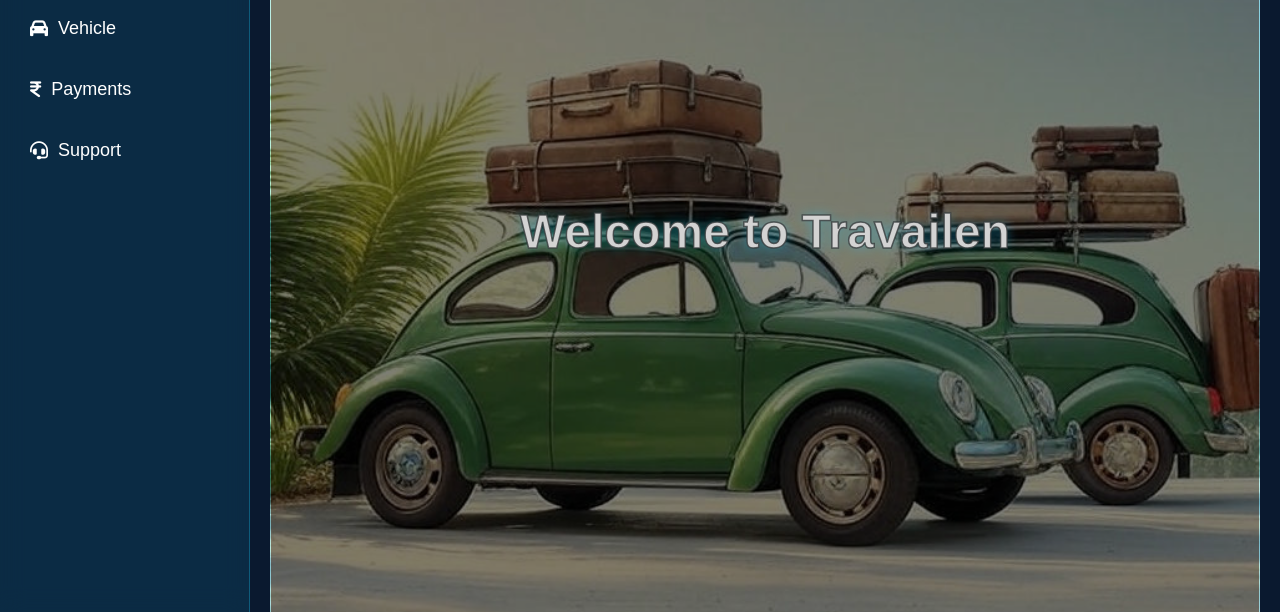
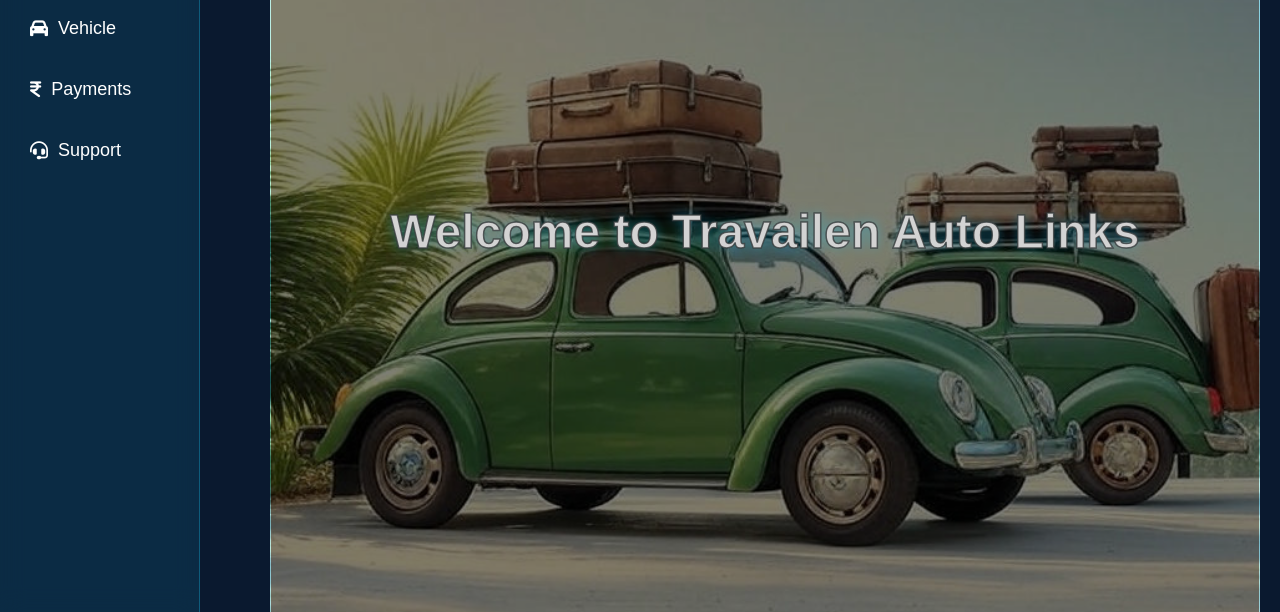
Before and after one commit to TravailenService/TravailenService, a plain HTML site: page index.html in a window 1280 px wide. Shown: the part 188-800 px from the top of the page. Drawn offline with Linux system fonts and the light colour scheme.

Commit message:
Name Changed

```diff
--- a/index.html
+++ b/index.html
@@ -63,7 +63,7 @@
       position: fixed;
       top: 0;
       left: 0;
-      width: 250px;
+      width: 200px;
       height: 100%;
       background: var(--glassy-blue);
       backdrop-filter: blur(12px);
@@ -308,11 +308,11 @@
 
   <div class="main-content">
     <section id="dashboard" class="dashboard">
-      <h1>Welcome to Travailen</h1>
+      <h1>Welcome to Travailen Auto Links</h1>
     </section>
 
     <section id="home">
-      <h2>Travailen</h2>
+      <h2>Travailen Auto Links</h2>
       <p>Discover the world like never before</p>
     </section>
 
```
